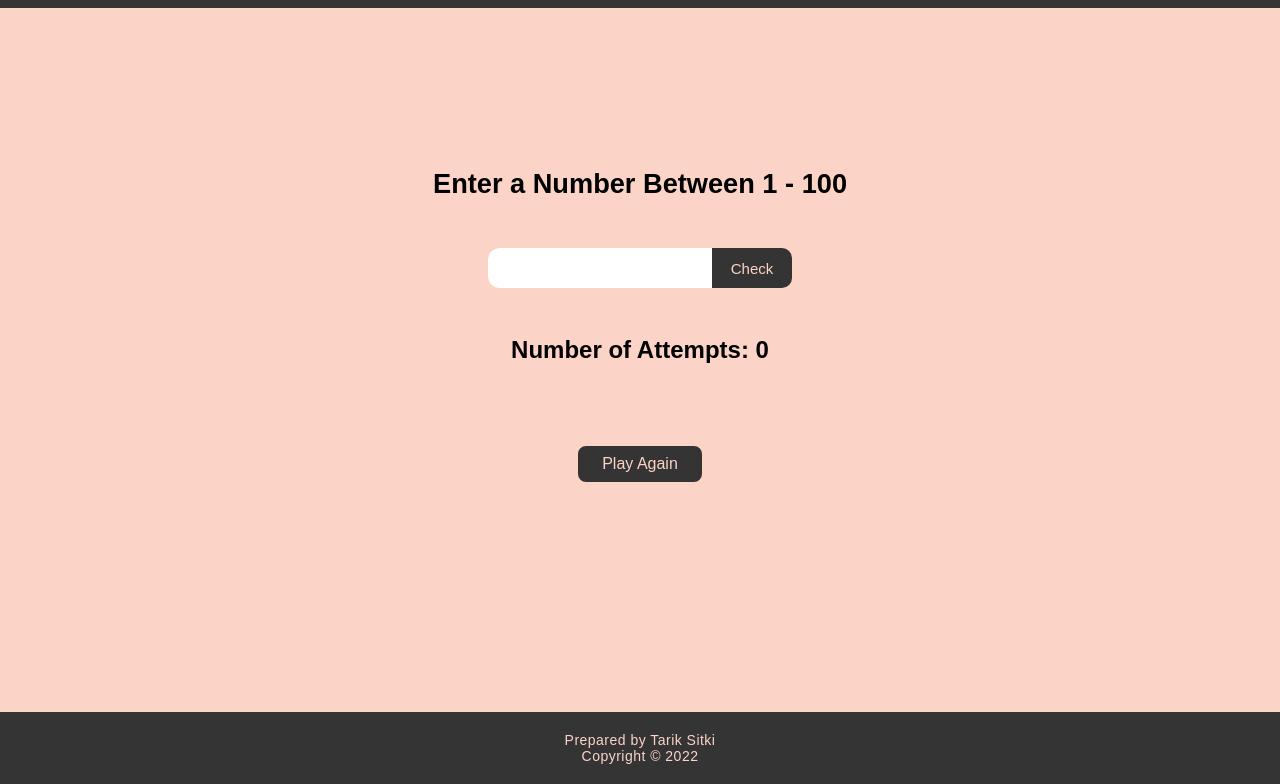
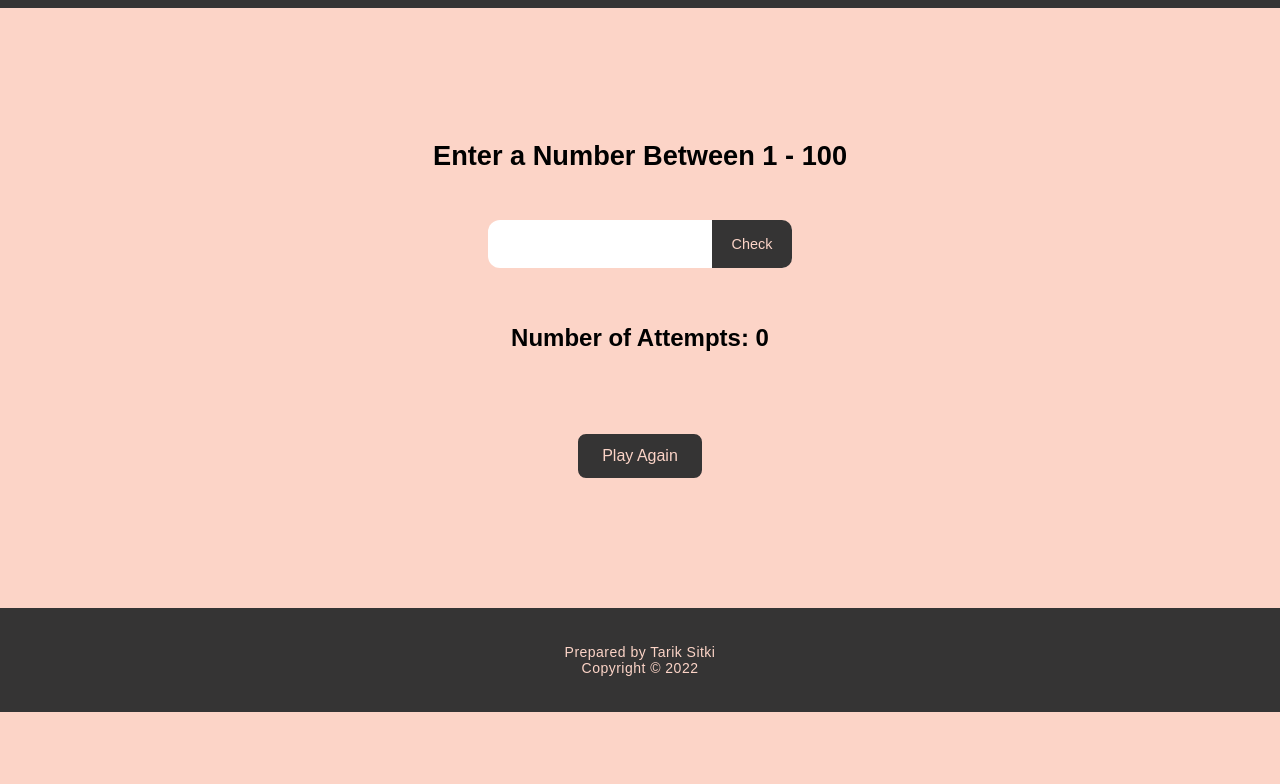
Before and after one commit to tariksitki/Number_guessing_game, a plain HTML site: page index.html in a window 1280 px wide. Shown: the part 88-872 px from the top of the page. After the commit the page ends 800 px from the top, so only its background shows below. Drawn offline with Linux system fonts and the light colour scheme.

```diff
--- a/style.css
+++ b/style.css
@@ -8,10 +8,11 @@
 body {
     /* background-image: url(snow.jpg); */
     background-color: rgb(252, 212, 199);
+
 }
 
 .header {
-    height: 6rem;
+    height: 12vh;
     background-color: rgb(53, 52, 52);
     color: rgb(252, 212, 199);
     display: flex;
@@ -23,9 +24,9 @@ body {
 main {
     /* background-color: aqua; */
     width: 50vw;
-    margin: 5rem auto;
-    height: 24rem;
-    padding: 5rem 0rem;
+    margin: 5vh auto 0vh auto;
+    height: 47vh;
+    padding: 11.5vh 0rem;
 
 }
 
@@ -34,12 +35,12 @@ main {
     width: 60%;
     margin: auto;
     border-radius: 12px;
-    height: 2.5rem;
+    height: 6vh;
 
 }
 main > h2 {
     text-align: center;
-    margin-bottom: 3rem;
+    margin-bottom: 6vh;
     font-size: 1.7rem;
 }
 
@@ -74,7 +75,7 @@ main > h2 {
     background-color: rgb(53, 52, 52);
     color: rgb(252, 212, 199);
     cursor: pointer;
-    font-size: 15px;
+    font-size: 0.9rem;
 }
 
 #reset {
@@ -86,7 +87,7 @@ main > h2 {
     background-color: rgb(53, 52, 52);
     color: rgb(252, 212, 199);
     cursor: pointer;
-    font-size: 16px;
+    font-size: 1rem;
 }
 
 
@@ -95,7 +96,7 @@ main > h2 {
     width: 24rem;
     margin: auto;
     text-align: center;
-    margin-top: 2rem;
+    margin-top: 4vh;
     font-size: 1.4rem;
     font-weight: 600;
 }
@@ -104,7 +105,7 @@ main > h2 {
     width: 18rem;
     margin: auto;
     text-align: center;
-    margin-top: 3rem;
+    margin-top: 7vh;
     font-size: 1.5rem;
     font-weight: 600;
 }
@@ -117,18 +118,19 @@ main > h2 {
 .reset-div {
     margin: auto;
     width: 8rem;
-    height: 2.5rem;
-    margin-top: 5rem;
+    height: 6vh;
+    margin-top: 10vh;
 }
 
 .footer {
     background-color: rgb(53, 52, 52);
     color: rgb(252, 212, 199);
-    height: 4.5rem;
+    height: 13vh;
     display: flex;
     flex-direction: column;
     justify-content: center;
     align-items: center;
     font-size: 14px;
     letter-spacing: 0.03rem;
+    margin-bottom: 0vh;
 }
```
